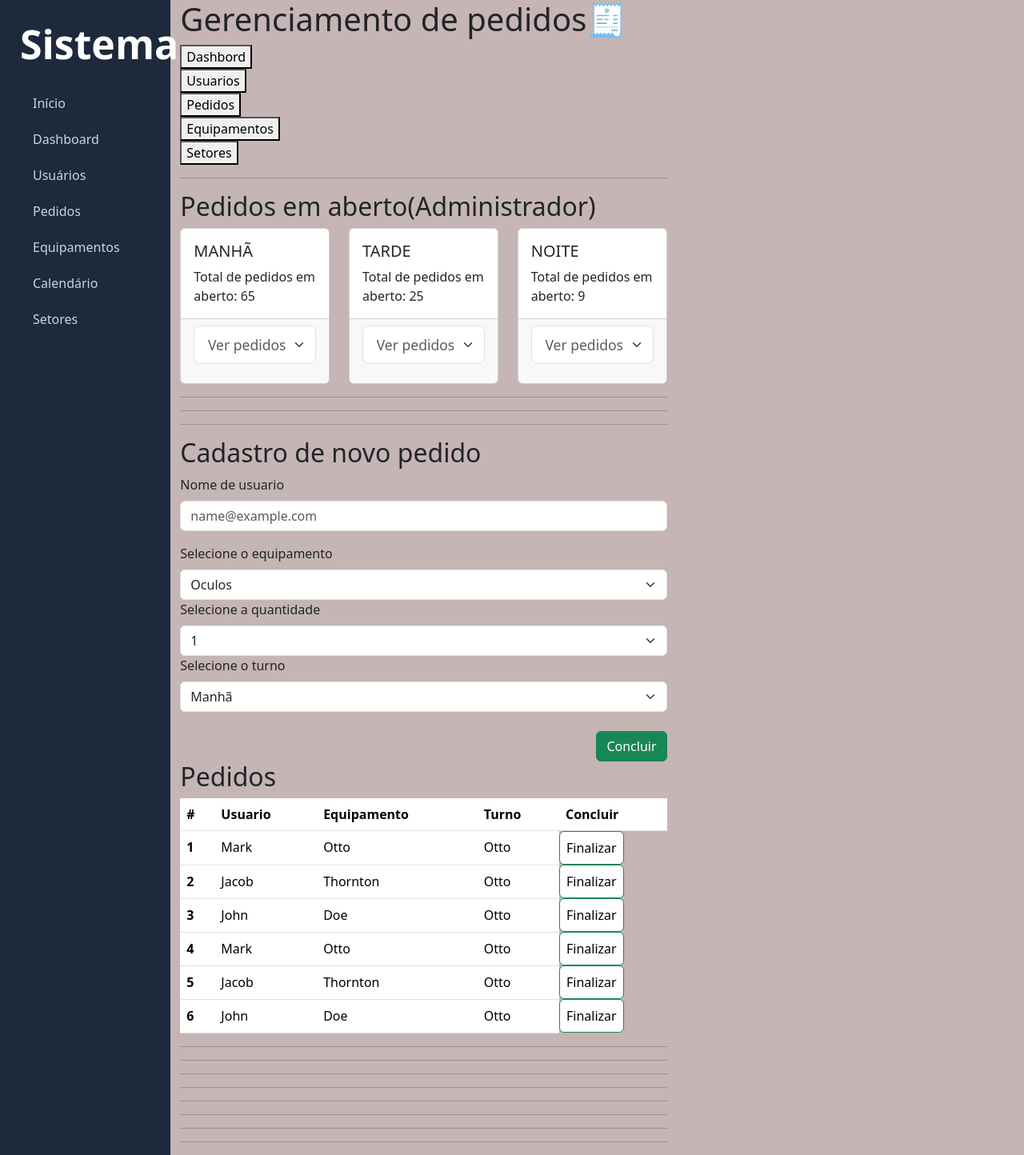
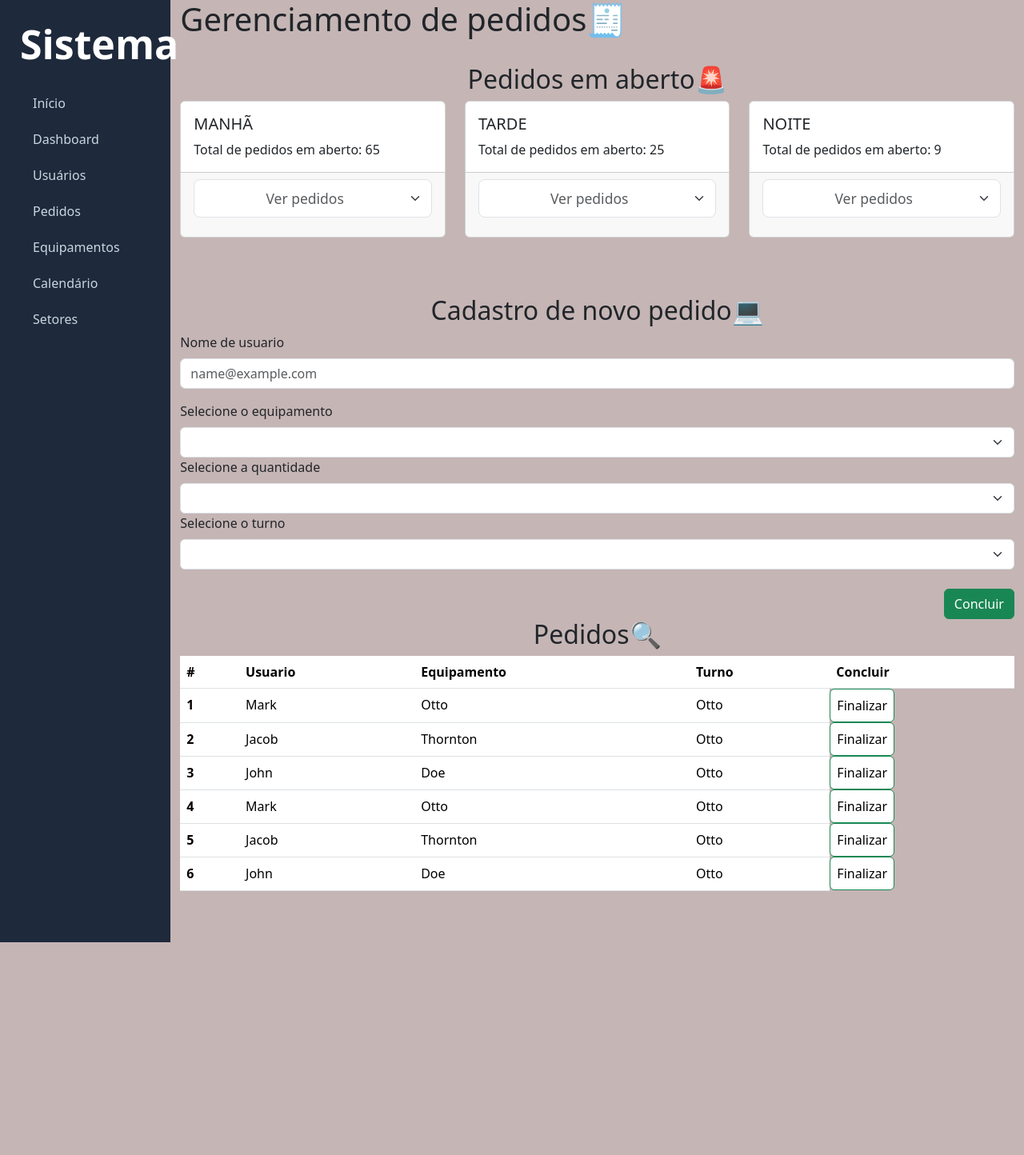
Before and after one commit to AlexAlves-10/pi-chamados, a Next.js app: page /pedidos in a window 1280 px wide. Shown: the whole page at 80% size. After the commit the page ends 1178 px from the top, so only its background shows below. Built offline with nearby package versions, Linux system fonts and the light colour scheme.

Commit message:
melhoramento

```diff
--- a/app/pedidos/page.js
+++ b/app/pedidos/page.js
@@ -6,28 +6,18 @@ export default function Pedidos() {
     return (
 
 
-        <div class="col-7">
+        <div >
 
-            <h1 className="titulo">Gerenciamento de pedidos🧾</h1>
-            <div className="list-group">
-
-                <Link href="dashboard" > <button>Dashbord</button></Link>
-                <Link href="gerenciador_usuarios"> <button>Usuarios</button></Link>
-                <Link href="pedidos"> <button color="rgba(52, 206, 60, 0.84)">Pedidos</button></Link>
-                <Link href="equipamentos" > <button>Equipamentos</button></Link>
-                <Link href="setores"> <button>Setores</button></Link>
-
-
-
-            </div>
+            <h1 className="titulo ">Gerenciamento de pedidos🧾</h1>
+           <br/>
 
 
             <div class="col-">
 
 
 
-                <hr />
-                <h2>Pedidos em aberto(Administrador)</h2>
+
+                <h2 className=" text-center">Pedidos em aberto🚨</h2>
 
                 <div className="row row-cols-1 row-cols-md-3 g-4">
                     <div className="col">
@@ -67,11 +57,11 @@ export default function Pedidos() {
                         </div>
                     </div>
                 </div>
-                <hr />
-                <hr />
-                <hr />
+                <br />
+                <br />
+                <br />
 
-                <h2>Cadastro de novo pedido</h2>
+                <h2 className=" text-center">Cadastro de novo pedido💻</h2>
 
                 <div className="mb-3">
                     <label for="exampleFormControlInput1" className="form-label">Nome de usuario</label>
@@ -79,6 +69,7 @@ export default function Pedidos() {
                 </div>
                 <label for="exampleFormControlInput1" className="form-label">Selecione o equipamento</label>
                 <select className="form-select" aria-label="Default select example">
+                    <option value selected="1"></option>
                     <option value="1">Oculos</option>
                     <option value="1">lousa</option>
                     <option value="2">notebook</option>
@@ -88,6 +79,7 @@ export default function Pedidos() {
 
                 <label for="exampleFormControlInput1" className="form-label">Selecione a quantidade</label>
                 <select className="form-select" aria-label="Default select example">
+                    <option value selected="1"></option>
                     <option value="1">1</option>
                     <option value="1">2</option>
                     <option value="2">3</option>
@@ -96,6 +88,7 @@ export default function Pedidos() {
 
                 <label for="exampleFormControlInput1" className="form-label">Selecione o turno</label>
                 <select className="form-select" aria-label="Default select example">
+                    <option value selected="1"></option>
                     <option value="1">Manhã</option>
                     <option value="1">Tarde</option>
                     <option value="2">Noite</option>
@@ -107,7 +100,7 @@ export default function Pedidos() {
                 </div>
 
 
-                <h2>Pedidos</h2>
+                <h2 className=" text-center">Pedidos🔍</h2>
 
                 <table className="table">
                     <thead>
@@ -164,19 +157,14 @@ export default function Pedidos() {
                         </tr>
                     </tbody>
                 </table>
-                <hr />
-                <hr />
+                <br />
+                <br />
 
             </div>
 
 
 
-            <hr />
-            <hr />
-            <hr />
-            <hr />
-            <hr />
-            <hr />
+
 
 
 
```
